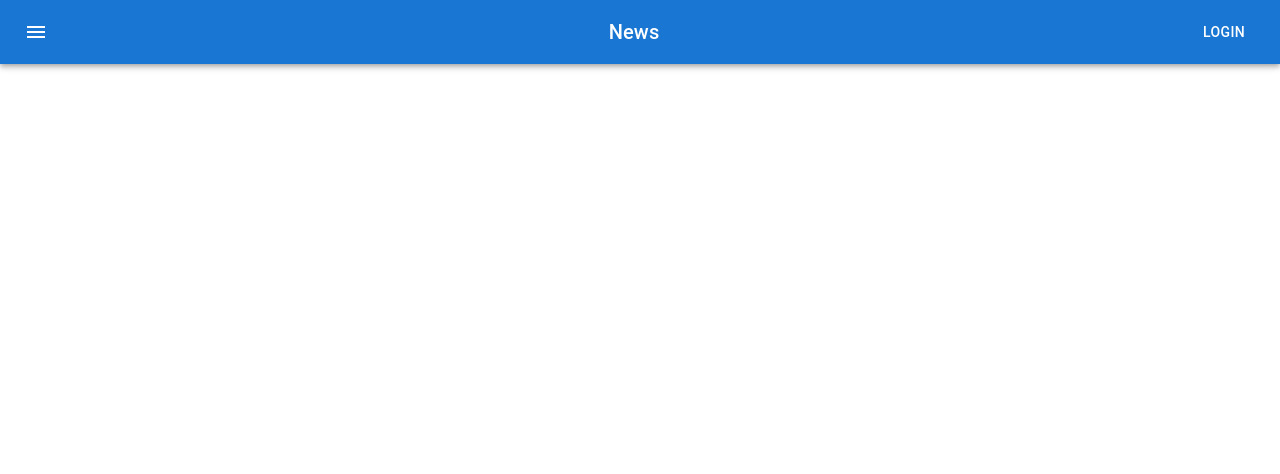
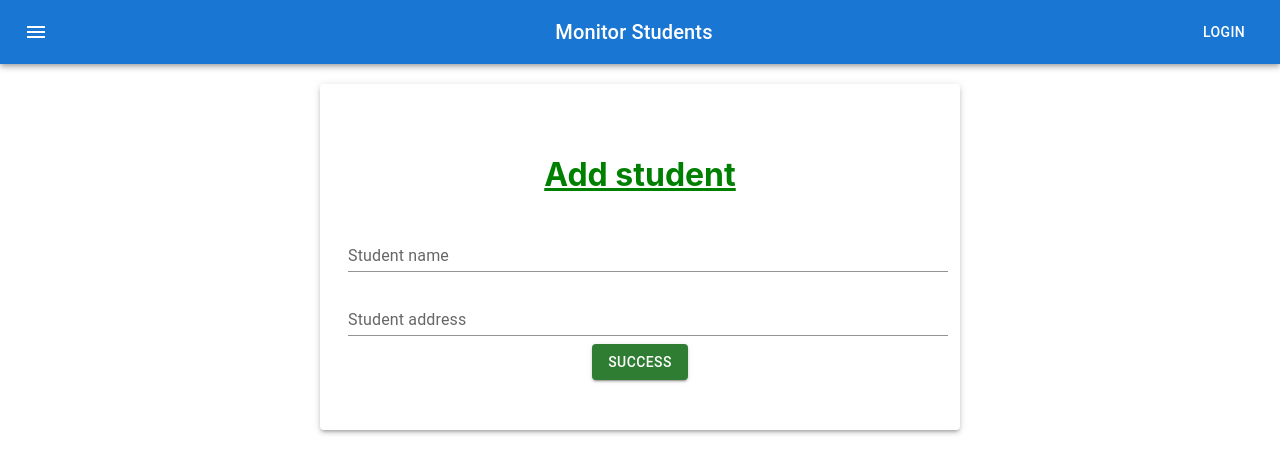
Before and after one commit to razvan700/MonitoringStudentsApp, a React (Create React App) app in the folder monitoringfrontend/: page / in a window 1280 px wide. Shown: the top 474 px of the page. Built offline with nearby package versions, Linux system fonts and the light colour scheme.

Commit message:
Styled frontend, created button for adding students
Styled frontend, created button for adding students, starting to introduce students into database

```diff
--- a/monitoringfrontend/src/App.js
+++ b/monitoringfrontend/src/App.js
@@ -1,10 +1,12 @@
 
 import './App.css';
+import Student from './components/Student'
 import AppBar from './components/Appbar'
 function App() {
   return (
     <div className="App">
       <AppBar/>
+      <Student/>
     </div>
   );
 }
--- a/monitoringfrontend/src/components/Appbar.js
+++ b/monitoringfrontend/src/components/Appbar.js
@@ -22,7 +22,7 @@ export default function Appbar() {
             <MenuIcon />
           </IconButton>
           <Typography variant="h6" component="div" sx={{ flexGrow: 1 }}>
-            News
+            Monitor Students
           </Typography>
           <Button color="inherit">Login</Button>
         </Toolbar>
--- /dev/null
+++ b/monitoringfrontend/src/components/Student.js
@@ -0,0 +1,41 @@
+import React from 'react';
+import Box from '@mui/material/Box';
+import TextField from '@mui/material/TextField';
+import Container from '@mui/material/Container';
+import Paper from '@mui/material/Paper';
+import Button from '@mui/material/Button';
+import { useState } from 'react';
+export default function Student() {
+  const paperStyle = {padding:'50px 20px', width:600, margin:"20px auto"}
+  const [name, setName]=useState('')
+  const [address, setAddress]=useState('')
+  return (
+
+    <Container>
+      <Paper elevation={3} style = {paperStyle}>
+        <h1 style={{color:"green"}}><u> Add student</u></h1>
+    <Box
+
+      component="form"
+      sx={{
+        '& > :not(style)': { m: 1 },
+      }}
+      noValidate
+      autoComplete="off"
+    >
+      <TextField id="standard-basic" label="Student name" variant="standard" fullWidth
+      value = {name}
+      onChange ={(e)=>setName(e.target.value)}
+      />
+      <TextField id="standard-basic" label="Student address" variant="standard" fullWidth
+      value = {address}
+      onChange = {(e)=>setAddress(e.target.value)}
+      />
+    </Box>
+    <Button variant="contained" color="success">
+      Success
+    </Button>
+    </Paper>
+    </Container>
+  );
+}
```
